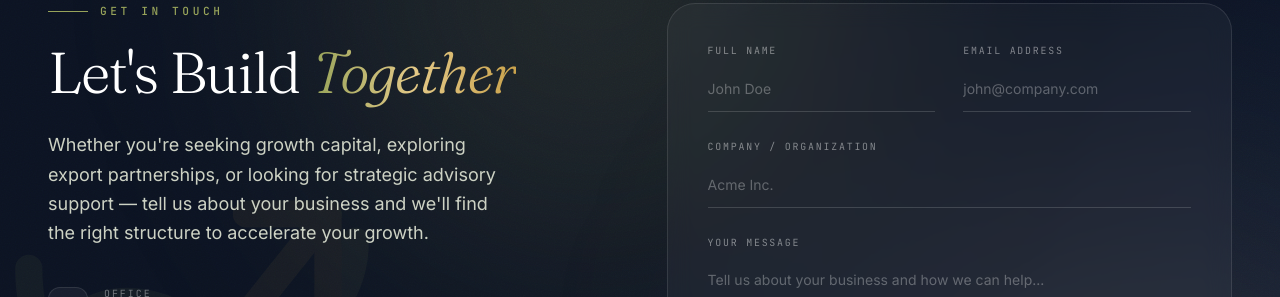
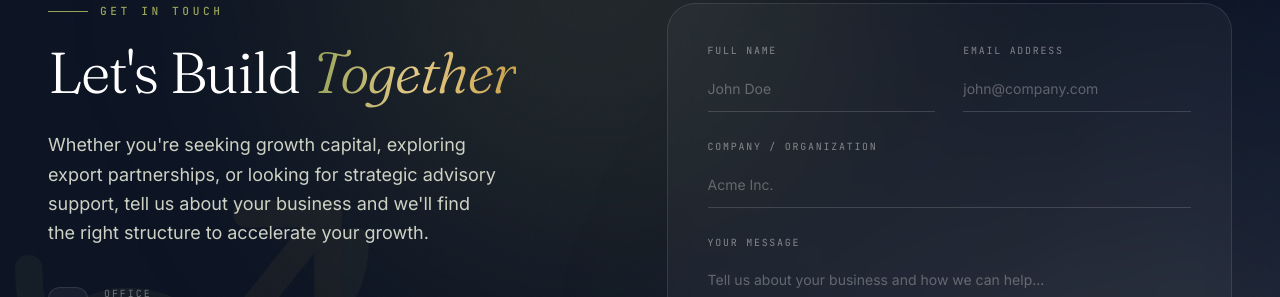
Before and after one commit to imole97/bati-landing-page, a Next.js app: page / in a window 1280 px wide. Shown: the part 4320-4617 px from the top of the page. Built offline with nearby package versions, Linux system fonts and the light colour scheme.

Commit message:
fix: replace dash with comma in contact form description copy

```diff
--- a/src/components/ContactForm.tsx
+++ b/src/components/ContactForm.tsx
@@ -95,7 +95,7 @@ export default function ContactForm() {
             </h2>
             <p className="mt-7 max-w-md text-base leading-relaxed text-cream-muted sm:text-lg">
               Whether you&apos;re seeking growth capital, exploring export
-              partnerships, or looking for strategic advisory support — tell us
+              partnerships, or looking for strategic advisory support, tell us
               about your business and we&apos;ll find the right structure to
               accelerate your growth.
             </p>
```
